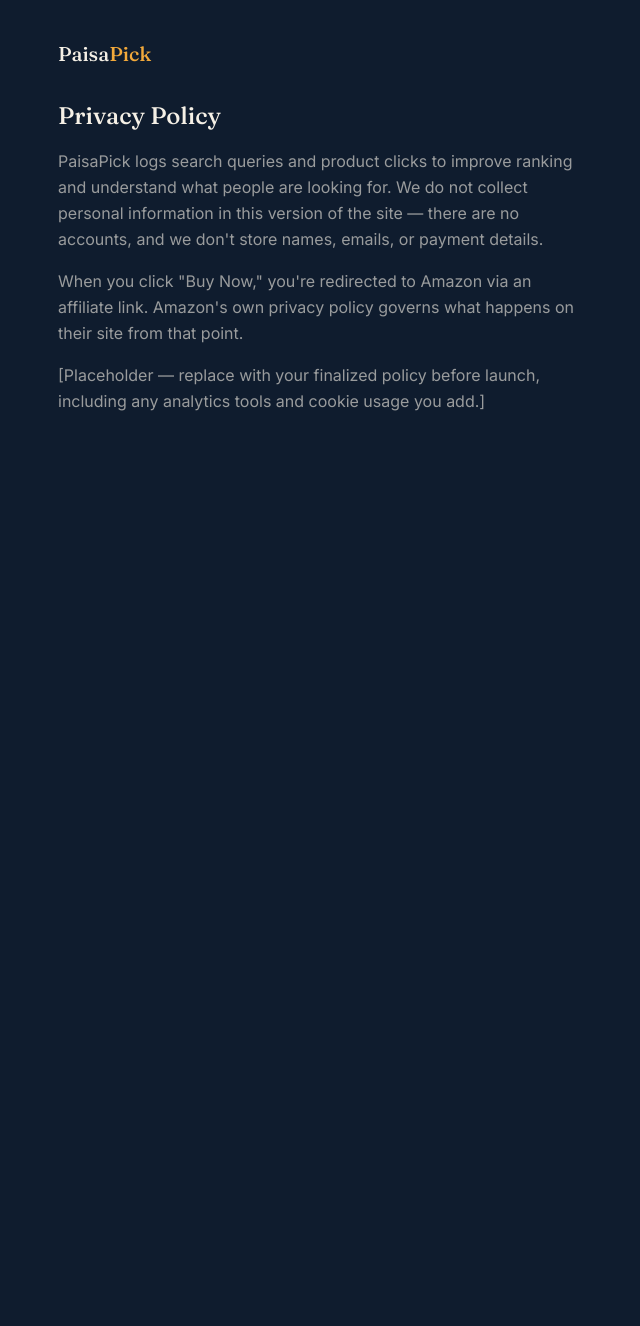
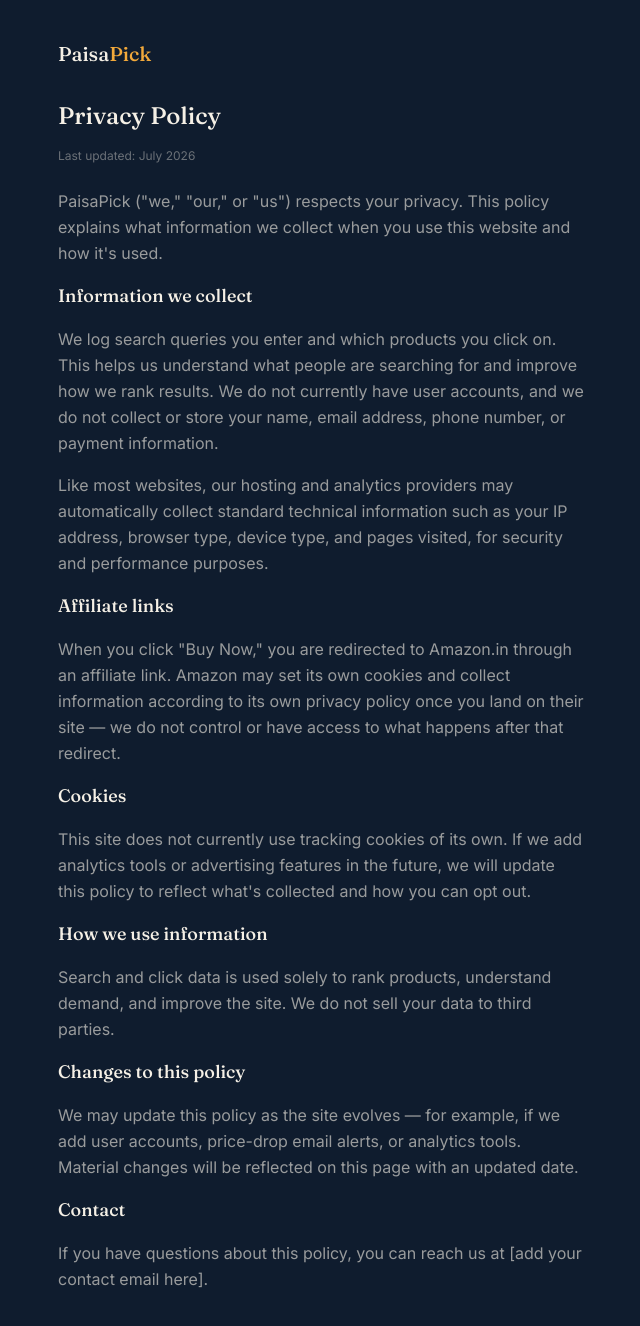
Before and after one commit to srinfinityvlogs/Paisapick, a Next.js app: page /privacy in a window 1280 px wide. Shown: the top 1326 px of the page, without its empty margins (318-958 px from the left). Before the commit the page ends 800 px from the top, so only its background shows below. Built offline with nearby package versions, Linux system fonts and the light colour scheme.

Commit message:
Replace placeholder privacy policy with real content

```diff
--- a/src/app/privacy/page.tsx
+++ b/src/app/privacy/page.tsx
@@ -7,21 +7,75 @@
         Paisa<span className="text-marigold">Pick</span>
       </Link>
       <h1 className="font-display text-2xl text-paper mt-8 mb-4">Privacy Policy</h1>
+      <p className="text-xs text-paper/40 mb-6">Last updated: July 2026</p>
       <div className="text-paper/60 leading-relaxed space-y-4">
         <p>
-          PaisaPick logs search queries and product clicks to improve ranking
-          and understand what people are looking for. We do not collect
-          personal information in this version of the site — there are no
-          accounts, and we don't store names, emails, or payment details.
+          PaisaPick ("we," "our," or "us") respects your privacy. This policy
+          explains what information we collect when you use this website and
+          how it's used.
+        </p>
+
+        <h2 className="text-paper font-display text-lg mt-6 mb-2">
+          Information we collect
+        </h2>
+        <p>
+          We log search queries you enter and which products you click on.
+          This helps us understand what people are searching for and improve
+          how we rank results. We do not currently have user accounts, and we
+          do not collect or store your name, email address, phone number, or
+          payment information.
         </p>
         <p>
-          When you click "Buy Now," you're redirected to Amazon via an
-          affiliate link. Amazon's own privacy policy governs what happens on
-          their site from that point.
+          Like most websites, our hosting and analytics providers may
+          automatically collect standard technical information such as your
+          IP address, browser type, device type, and pages visited, for
+          security and performance purposes.
         </p>
+
+        <h2 className="text-paper font-display text-lg mt-6 mb-2">
+          Affiliate links
+        </h2>
         <p>
-          [Placeholder — replace with your finalized policy before launch,
-          including any analytics tools and cookie usage you add.]
+          When you click "Buy Now," you are redirected to Amazon.in through an
+          affiliate link. Amazon may set its own cookies and collect
+          information according to its own privacy policy once you land on
+          their site — we do not control or have access to what happens after
+          that redirect.
+        </p>
+
+        <h2 className="text-paper font-display text-lg mt-6 mb-2">Cookies</h2>
+        <p>
+          This site does not currently use tracking cookies of its own. If we
+          add analytics tools or advertising features in the future, we will
+          update this policy to reflect what's collected and how you can opt
+          out.
+        </p>
+
+        <h2 className="text-paper font-display text-lg mt-6 mb-2">
+          How we use information
+        </h2>
+        <p>
+          Search and click data is used solely to rank products, understand
+          demand, and improve the site. We do not sell your data to third
+          parties.
+        </p>
+
+        <h2 className="text-paper font-display text-lg mt-6 mb-2">
+          Changes to this policy
+        </h2>
+        <p>
+          We may update this policy as the site evolves — for example, if we
+          add user accounts, price-drop email alerts, or analytics tools.
+          Material changes will be reflected on this page with an updated
+          date.
+        </p>
+
+        <h2 className="text-paper font-display text-lg mt-6 mb-2">
+          Contact
+        </h2>
+        <p>
+          If you have questions about this policy, you can reach us at [add
+          your contact email here].
         </p>
       </div>
     </main>
```
Also changed, not shown: 2 other files (tests, documents, lock files or other folders).
